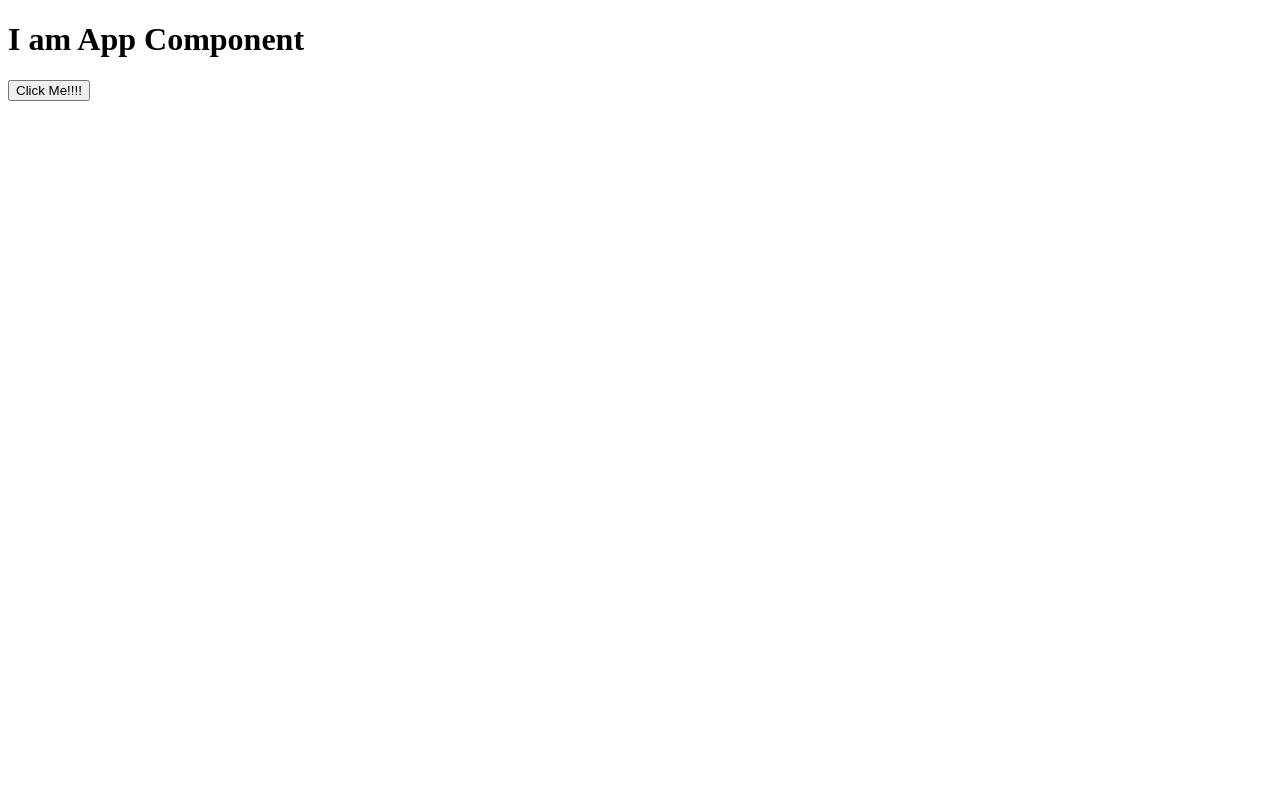
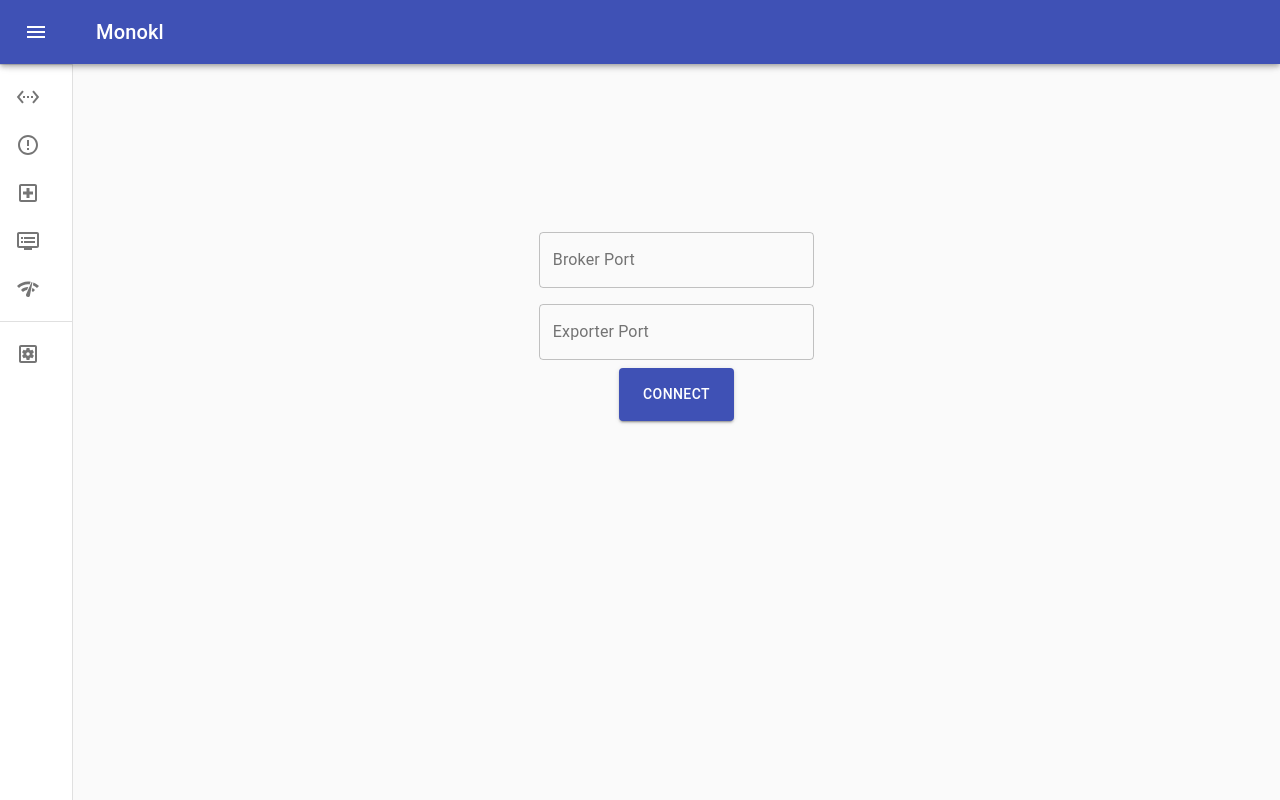
Before and after one commit to oslabs-beta/monokl, a React app: page /#/connect in a window 1280 px wide. Built offline with nearby package versions, Linux system fonts and the light colour scheme.

Commit message:
added main navigation sidebar and connect components

```diff
--- a/client/App.jsx
+++ b/client/App.jsx
@@ -1,10 +1,10 @@
 import React from "react";
+import Sidebar from './components/Sidebar.jsx';
 
 function App() {
   return (
     <>
-      <h1>I am App Component</h1>
-      <button>Click Me!!!!</button>
+      <Sidebar/>
     </>
   );
 }
--- /dev/null
+++ b/client/components/ConnectCluster.jsx
@@ -0,0 +1,55 @@
+import React from 'react';
+import TextField from '@material-ui/core/TextField';
+import Button from '@material-ui/core/Button';
+import { makeStyles } from '@material-ui/core/styles';
+
+
+// const useStyles = makeStyles((theme) => ({
+//   connect: {
+//     '& > *': {
+//       margin: theme.spacing(1),
+//     },
+//   },
+// }));
+
+// export default function ContainedButtons() {
+//   const classes = useStyles();
+
+//   return (
+//     <div className={classes.root}>
+//     </div>
+//   );
+// }
+
+const useStyles = makeStyles((theme) => ({
+  root: {
+    display: 'flex',
+    flexDirection: 'column',
+    justifyContent: 'center',
+    alignItems: 'center',
+    marginTop: '200px',
+    '& .MuiTextField-root': {
+      margin: theme.spacing(1),
+      width: '35ch',
+    },
+  },
+  connect: {
+    '& > *': {
+      margin: theme.spacing(1),
+    },
+  }
+}));
+
+export default function ConnectCluster() {
+  const classes = useStyles();
+
+  return (
+    <form className={classes.root} noValidate autoComplete="off">
+      <TextField id="broker" label="Broker Port" type="search" variant="outlined" />
+      <TextField id="exporter" label="Exporter Port" type="search" variant="outlined" />
+      <Button className={classes.connect} variant="contained" color="primary" href="#contained-buttons">
+        Connect
+      </Button>
+    </form>
+  );
+}
--- /dev/null
+++ b/client/components/Sidebar.jsx
@@ -0,0 +1,194 @@
+import React from 'react';
+import { HashRouter, Route, Link } from 'react-router-dom';
+import clsx from 'clsx';
+import { makeStyles, useTheme } from '@material-ui/core/styles';
+import Drawer from '@material-ui/core/Drawer';
+import AppBar from '@material-ui/core/AppBar';
+import Toolbar from '@material-ui/core/Toolbar';
+import List from '@material-ui/core/List';
+import CssBaseline from '@material-ui/core/CssBaseline';
+import Typography from '@material-ui/core/Typography';
+import Divider from '@material-ui/core/Divider';
+import IconButton from '@material-ui/core/IconButton';
+import MenuIcon from '@material-ui/icons/Menu';
+import ChevronLeftIcon from '@material-ui/icons/ChevronLeft';
+import ChevronRightIcon from '@material-ui/icons/ChevronRight';
+import ListItem from '@material-ui/core/ListItem';
+import ListItemIcon from '@material-ui/core/ListItemIcon';
+import ListItemText from '@material-ui/core/ListItemText';
+import ConnectIcon from '@material-ui/icons/SettingsEthernetOutlined';
+import AlertIcon from '@material-ui/icons/ErrorOutlineOutlined';
+import HealthIcon from '@material-ui/icons/LocalHospitalOutlined';
+import SystemIcon from '@material-ui/icons/DvrOutlined';
+import NetworkIcon from '@material-ui/icons/NetworkCheckOutlined';
+import AlertSettingsIcon from '@material-ui/icons/SettingsApplicationsOutlined';
+
+import ConnectCluster from './ConnectCluster.jsx';
+
+const drawerWidth = 240;
+
+const useStyles = makeStyles((theme) => ({
+  root: {
+    display: 'flex',
+  },
+  appBar: {
+    zIndex: theme.zIndex.drawer + 1,
+    transition: theme.transitions.create(['width', 'margin'], {
+      easing: theme.transitions.easing.sharp,
+      duration: theme.transitions.duration.leavingScreen,
+    }),
+  },
+  appBarShift: {
+    marginLeft: drawerWidth,
+    width: `calc(100% - ${drawerWidth}px)`,
+    transition: theme.transitions.create(['width', 'margin'], {
+      easing: theme.transitions.easing.sharp,
+      duration: theme.transitions.duration.enteringScreen,
+    }),
+  },
+  menuButton: {
+    marginRight: 36,
+  },
+  hide: {
+    display: 'none',
+  },
+  drawer: {
+    width: drawerWidth,
+    flexShrink: 0,
+    whiteSpace: 'nowrap',
+  },
+  drawerOpen: {
+    width: drawerWidth,
+    transition: theme.transitions.create('width', {
+      easing: theme.transitions.easing.sharp,
+      duration: theme.transitions.duration.enteringScreen,
+    }),
+  },
+  drawerClose: {
+    transition: theme.transitions.create('width', {
+      easing: theme.transitions.easing.sharp,
+      duration: theme.transitions.duration.leavingScreen,
+    }),
+    overflowX: 'hidden',
+    width: theme.spacing(7) + 1,
+    [theme.breakpoints.up('sm')]: {
+      width: theme.spacing(9) + 1,
+    },
+  },
+  toolbar: {
+    display: 'flex',
+    alignItems: 'center',
+    justifyContent: 'flex-end',
+    padding: theme.spacing(0, 1),
+    // necessary for content to be below app bar
+    ...theme.mixins.toolbar,
+  },
+  content: {
+    flexGrow: 1,
+    padding: theme.spacing(3),
+  },
+  alertSettings:{
+    // margin: theme.spacing.unit,
+    // position: "fixed",
+    // marginBottom: 'auto',
+    // bottom: theme.spacing(2),
+    // left: theme.spacing(2)
+  }
+}));
+
+export default function Sidebar() {
+  const classes = useStyles();
+  const theme = useTheme();
+  const [open, setOpen] = React.useState(false);
+
+  const handleDrawerOpen = () => {
+    setOpen(true);
+  };
+
+  const handleDrawerClose = () => {
+    setOpen(false);
+  };
+
+  return (
+    <div className={classes.root}>
+      <CssBaseline />
+      <AppBar
+        position="fixed"
+        className={clsx(classes.appBar, {
+          [classes.appBarShift]: open,
+        })}
+      >
+        <Toolbar>
+          <IconButton
+            color="inherit"
+            aria-label="open drawer"
+            onClick={handleDrawerOpen}
+            edge="start"
+            className={clsx(classes.menuButton, {
+              [classes.hide]: open,
+            })}
+          >
+            <MenuIcon />
+          </IconButton>
+          <Typography variant="h6" noWrap>
+            Monokl
+          </Typography>
+        </Toolbar>
+      </AppBar>
+      <HashRouter>
+        <Drawer
+          variant="permanent"
+          className={clsx(classes.drawer, {
+            [classes.drawerOpen]: open,
+            [classes.drawerClose]: !open,
+          })}
+          classes={{
+            paper: clsx({
+              [classes.drawerOpen]: open,
+              [classes.drawerClose]: !open,
+            }),
+          }}
+          >
+          <div className={classes.toolbar}>
+            <IconButton onClick={handleDrawerClose}>
+              {theme.direction === 'rtl' ? <ChevronRightIcon /> : <ChevronLeftIcon />}
+            </IconButton>
+          </div>
+          <Divider/>
+          <List>
+            <ListItem button key={'Connect'} component={Link} to="/connect">
+              <ListItemIcon>{<ConnectIcon />}</ListItemIcon>
+              <ListItemText primary={'Connect'} />
+            </ListItem>
+            <ListItem button key={'Alerts'} component={Link} to="/alerts">
+              <ListItemIcon>{<AlertIcon />}</ListItemIcon>
+              <ListItemText primary={'Alerts'} />
+            </ListItem>
+            <ListItem button key={'Cluster Health'} component={Link} to="/health">
+              <ListItemIcon>{<HealthIcon />}</ListItemIcon>
+              <ListItemText primary={'Cluster Health'} />
+            </ListItem>
+            <ListItem button key={'System Metrics'} component={Link} to="/system">
+              <ListItemIcon>{<SystemIcon />}</ListItemIcon>
+              <ListItemText primary={'System Metrics'} />
+            </ListItem>
+            <ListItem button key={'Network Metrics'} component={Link} to="/network">
+              <ListItemIcon>{<NetworkIcon />}</ListItemIcon>
+              <ListItemText primary={'Network Metrics'} />
+            </ListItem>
+          </List>
+          <Divider/>
+          <List className={classes.alertSettings}>
+            <ListItem button key={'Alert Settings'} component={Link} to="/settings">
+              <ListItemIcon>{ <AlertSettingsIcon />}</ListItemIcon>
+              <ListItemText primary={'Alert Settings'} />
+            </ListItem>
+          </List>
+        </Drawer>
+        <main className={classes.content}>
+          <Route exact path="/connect" component={ConnectCluster} />
+        </main>
+      </HashRouter>
+    </div>
+  );
+}
--- a/package.json
+++ b/package.json
@@ -12,9 +12,13 @@
   "author": "",
   "license": "ISC",
   "dependencies": {
+    "@material-ui/core": "^4.12.3",
+    "@material-ui/icons": "^4.11.2",
+    "clsx": "^1.1.1",
     "electron": "^13.2.3",
     "react": "^17.0.2",
-    "react-dom": "^17.0.2"
+    "react-dom": "^17.0.2",
+    "react-router-dom": "^5.3.0"
   },
   "devDependencies": {
     "@babel/core": "^7.15.0",
```
Also changed, not shown: client/styles.css (+7 -0 lines), client/components/DisconnectCluster.jsx (added), 3 other files (tests, documents, lock files or other folders).
